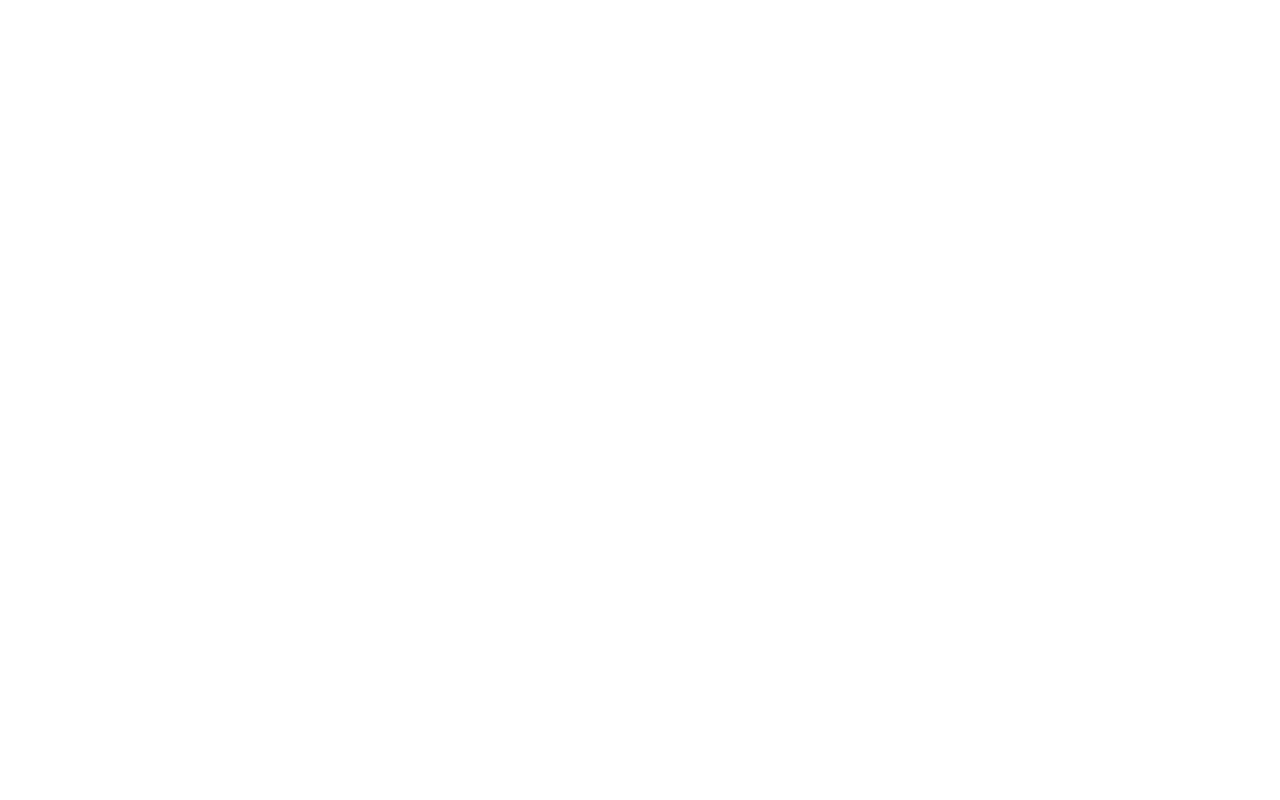
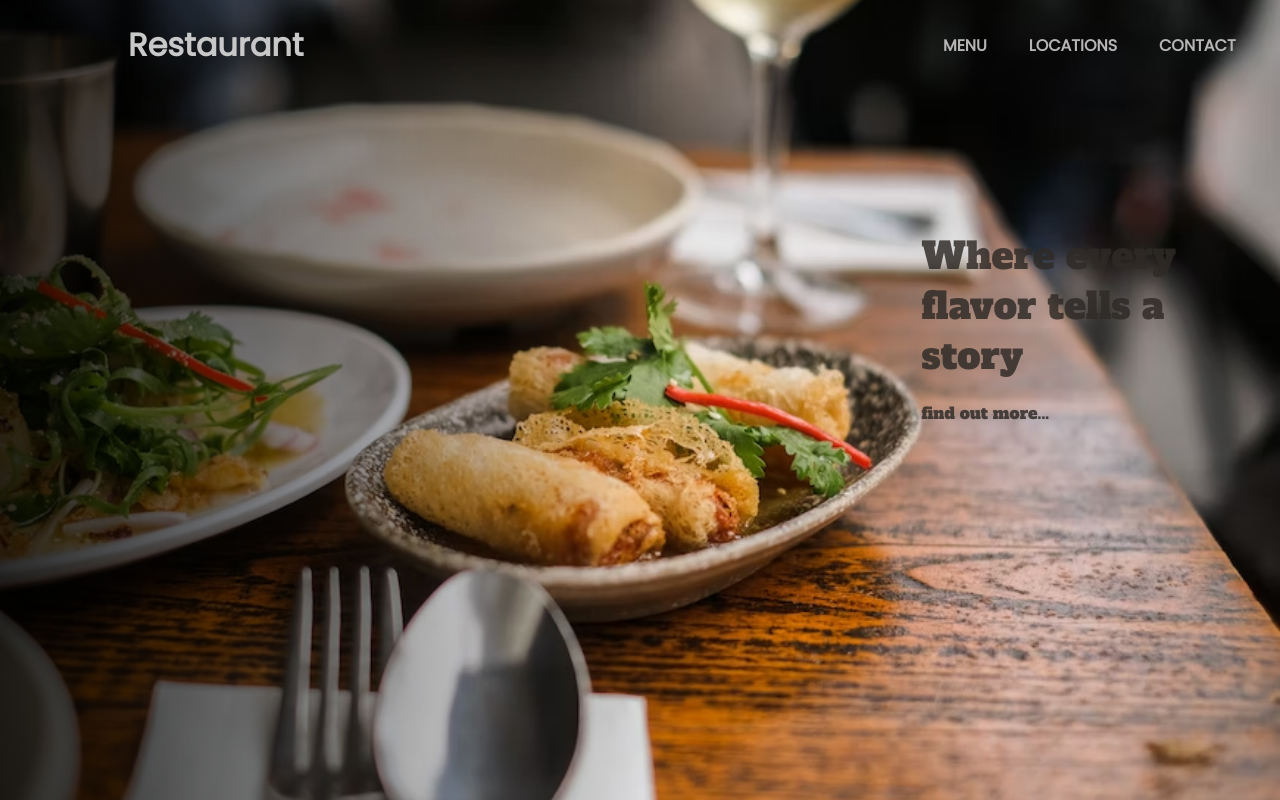
Before and after one commit to k-divyesh/Restaurant-Page, a website built with webpack: page dist/index.html in a window 1280 px wide. Built offline with nearby package versions, Linux system fonts and the light colour scheme.

Commit message:
home page base

```diff
--- /dev/null
+++ b/src/style.css
@@ -0,0 +1,69 @@
+:root {
+    --primary: rgb(200, 200, 200);
+    --secondary: #2f2a27d4;
+}
+
+
+html, body {
+    padding: 0;
+    margin: 0;
+}
+
+body {
+    box-sizing: border-box;
+    background-image: url("./assets/img.avif"); background-repeat: no-repeat; background-size: cover; background-attachment: fixed;
+    background-position: center;
+}
+
+#content {
+    background-image: linear-gradient(90deg, rgba(0, 0, 0, 0.8), transparent 50%);
+    width: 100vw;
+    height: 100vh;
+
+}
+
+header *{
+    font-family: 'Poppins', sans-serif;
+}
+
+.link{
+    color: rgb(183, 180, 180);
+    cursor: pointer;
+}
+
+header h1{
+    color: var(--primary);
+    cursor: pointer;
+}
+
+header {
+    display: flex; flex-direction: row; justify-content: space-between; align-items: center;
+    padding: 0 10%;
+}
+
+#links{
+    display: flex; justify-content: space-evenly; gap: 20%;
+}
+
+
+
+
+#content {
+    position: relative;
+}
+
+h2 {
+    position: absolute;
+    right: 5%;
+    top: 25%;
+    left: 72%;
+    font-size: 2.3rem;
+    font-weight: 100;
+    font-family: 'Alfa Slab One';
+    color: var(--secondary);
+}
+
+
+h2 > a {
+    font-size: 1rem;
+}
--- a/webpack.config.js
+++ b/webpack.config.js
@@ -7,4 +7,20 @@ module.exports = {
         filename: 'main.js',
         path: path.resolve(__dirname, 'dist'),
     },
+     module: {
+        rules: [
+            {
+                test: /\.css$/i,
+                use: ['style-loader', 'css-loader'],
+            },
+            {
+                test: /\.(png|svg|jpg|jpeg|gif)$/i,
+                type: 'asset/resource',
+            },
+            {
+                test: /\.(woff|woff2|eot|ttf|otf)$/i,
+                type: 'asset/resource',
+            },
+        ]
+     }
 };
```
Also changed, not shown: dist/index.html, src/assets/img.avif (added).
